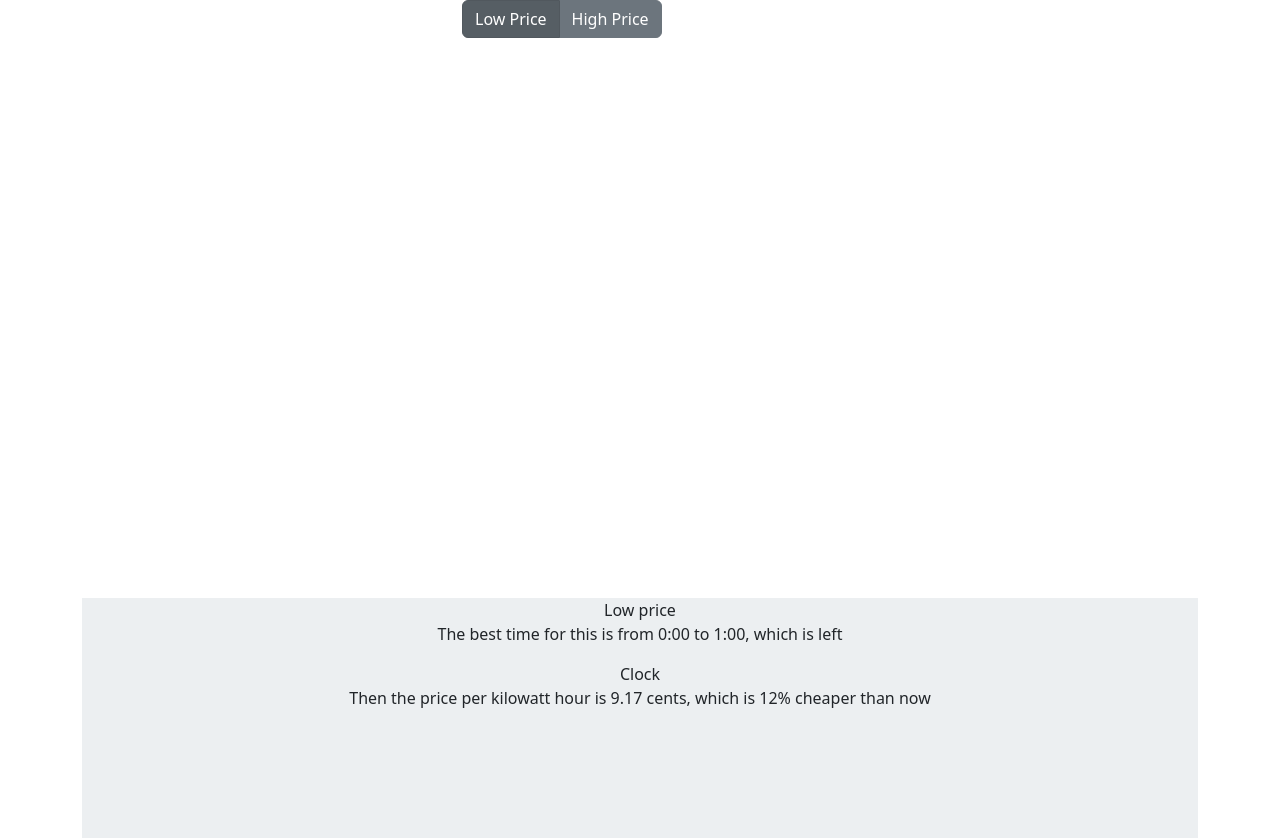
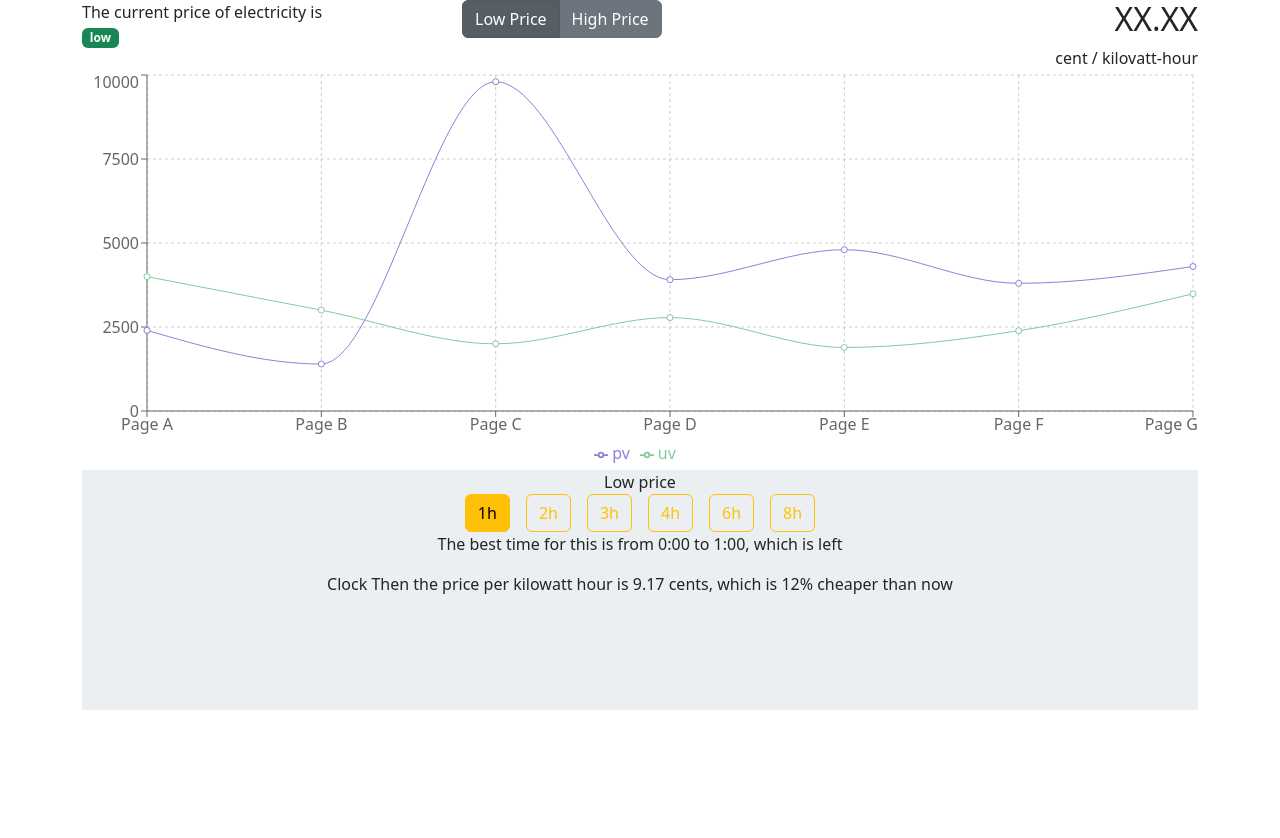
Before and after one commit to Trunessi/elektrikell, a React (Create React App) app: page / in a window 1280 px wide. After the commit the page ends 800 px from the top, so only its background shows below. Built offline with nearby package versions, Linux system fonts and the light colour scheme.

Commit message:
recharts, info, intervals (#3)

```diff
--- a/package.json
+++ b/package.json
@@ -8,6 +8,7 @@
     "react-bootstrap": "^2.10.0",
     "react-dom": "^18.2.0",
     "react-scripts": "5.0.1",
+    "recharts": "^2.10.4",
     "sass": "^1.70.0"
   },
   "scripts": {
@@ -30,5 +31,8 @@
       "last 1 firefox version",
       "last 1 safari version"
     ]
+  },
+  "devDependencies": {
+    "@babel/plugin-proposal-private-property-in-object": "^7.21.11"
   }
 }
--- a/src/App.js
+++ b/src/App.js
@@ -7,12 +7,17 @@ import Footer from "./Footer";
 
 function App() {
   const [activePrice, setActivePrice] = useState(DEFAULT_ACTIVE_BUTTONS);
+  const [activeHour, setActiveHour] = useState();
 
   return (
     <Container>
       <Head activePrice={activePrice} setActivePrice={setActivePrice} />
-      <Body />
-      <Footer activePrice={activePrice} />
+      <Body activeHour={activeHour} />
+      <Footer
+        activePrice={activePrice}
+        activeHour={activeHour}
+        setActiveHour={setActiveHour}
+      />
     </Container>
   );
 }
--- a/src/App.scss
+++ b/src/App.scss
@@ -5,7 +5,7 @@
 }
 .body {
     background-color: white;
-    height: 70vh;
+    // height: 60vh;
 }
 .footer {
     display: flex;
--- a/src/Body/Body.jsx
+++ b/src/Body/Body.jsx
@@ -1,10 +1,33 @@
 import Row from "react-bootstrap/Row";
 import Col from "react-bootstrap/Col";
+import { DATA } from "./constants";
+import {
+  LineChart,
+  CartesianGrid,
+  XAxis,
+  YAxis,
+  Tooltip,
+  Legend,
+  Line,
+  ResponsiveContainer,
+} from "recharts";
 
 function Body() {
   return (
     <Row className="body">
-      <Col></Col>
+      <Col>
+        <ResponsiveContainer width="100%" height={400}>
+          <LineChart data={DATA}>
+            <CartesianGrid strokeDasharray="3 3" />
+            <XAxis dataKey="name" />
+            <YAxis />
+            <Tooltip />
+            <Legend />
+            <Line type="monotone" dataKey="pv" stroke="#8884d8" />
+            <Line type="monotone" dataKey="uv" stroke="#82ca9d" />
+          </LineChart>
+        </ResponsiveContainer>
+      </Col>
     </Row>
   );
 }
--- /dev/null
+++ b/src/Body/constants.js
@@ -0,0 +1,44 @@
+export const DATA = [
+  {
+    name: "Page A",
+    uv: 4000,
+    pv: 2400,
+    amt: 2400,
+  },
+  {
+    name: "Page B",
+    uv: 3000,
+    pv: 1398,
+    amt: 2210,
+  },
+  {
+    name: "Page C",
+    uv: 2000,
+    pv: 9800,
+    amt: 2290,
+  },
+  {
+    name: "Page D",
+    uv: 2780,
+    pv: 3908,
+    amt: 2000,
+  },
+  {
+    name: "Page E",
+    uv: 1890,
+    pv: 4800,
+    amt: 2181,
+  },
+  {
+    name: "Page F",
+    uv: 2390,
+    pv: 3800,
+    amt: 2500,
+  },
+  {
+    name: "Page G",
+    uv: 3490,
+    pv: 4300,
+    amt: 2100,
+  },
+];
--- a/src/Footer/Footer.jsx
+++ b/src/Footer/Footer.jsx
@@ -3,8 +3,15 @@ import TargetLow from "./TargetLow";
 import { DEFAULT_ACTIVE_BUTTONS } from "../Head";
 
 
-function Footer(props) {
-  return <div className="footer">{props.activePrice === DEFAULT_ACTIVE_BUTTONS ? <TargetLow/> : <TargetHigh/>}</div>;
+function Footer({activePrice, activeHour, setActiveHour}) {
+
+  return (
+  <div className="footer">
+    {activePrice === DEFAULT_ACTIVE_BUTTONS ? (
+  <TargetLow activeHour={activeHour} setActiveHour={setActiveHour}/>
+  ) : (
+  <TargetHigh/>
+  )}</div>);
 }
 
 export default Footer;
--- a/src/Footer/Intervals.jsx
+++ b/src/Footer/Intervals.jsx
@@ -1,10 +1,30 @@
 import Row from "react-bootstrap/Row";
 import Col from "react-bootstrap/Col";
+import Button from "react-bootstrap/Button";
+import Stack from "react-bootstrap/Stack";
+import { INTERVALS } from "./constants";
 
-function Intervals() {
+function Intervals({ activeHour, setActiveHour }) {
   return (
     <Row>
-      <Col></Col>
+      <Col>
+        <Stack
+          direction="horizontal"
+          gap={3}
+          className="justify-content-center"
+        >
+          {INTERVALS.map(({ id, name }) => (
+            <Button
+              key={id}
+              variant="outline-warning"
+              active={(activeHour || 1) === id}
+              onClick={() => setActiveHour(id)}
+            >
+              {name}
+            </Button>
+          ))}
+        </Stack>
+      </Col>
     </Row>
   );
 }
--- a/src/Footer/TargetLow.jsx
+++ b/src/Footer/TargetLow.jsx
@@ -1,7 +1,8 @@
 import Row from "react-bootstrap/Row";
 import Col from "react-bootstrap/Col";
+import Intervals from "./Intervals";
 
-function TargetLow() {
+function TargetLow(props) {
   return (
     <>
       <Row>
@@ -9,14 +10,14 @@ function TargetLow() {
       </Row>
       <Row>
         <Col>
-          <p>The best time for this is from 0:00 to 1:00, which is left</p>
-          Clock
+          <Intervals {...props} />
         </Col>
       </Row>
       <Row>
         <Col>
-          Then the price per kilowatt hour is 9.17 cents, which is 12% cheaper
-          than now
+          <p>The best time for this is from 0:00 to 1:00, which is left</p>
+          Clock Then the price per kilowatt hour is 9.17 cents, which is 12%
+          cheaper than now
         </Col>
       </Row>
     </>
--- /dev/null
+++ b/src/Footer/constants.js
@@ -0,0 +1,4 @@
+export const INTERVALS = [1, 2, 3, 4, 6, 8].map((v) => ({
+  id: v,
+  name: `${v}h`,
+}));
--- a/src/Head/Info.jsx
+++ b/src/Head/Info.jsx
@@ -1,12 +1,17 @@
 import Col from "react-bootstrap/Col";
 import Button from "react-bootstrap/Button";
 import ButtonGroup from "react-bootstrap/ButtonGroup";
-import { PRICE_BUTTONS } from "./constants";
+import { PRICE_BUTTONS, BADGES } from "./constants";
+import Badge from 'react-bootstrap/Badge';
+
 
 function Info({ activePrice, setActivePrice }) {
   return (
     <>
-      <Col></Col>
+      <Col>
+        <div>The current price of electricity is</div>
+        <Badge bg={BADGES[0].name}>{BADGES[0].id}</Badge>
+      </Col>
       <Col>
         <ButtonGroup>
           {PRICE_BUTTONS.map(({ name, id }) => (
@@ -21,7 +26,10 @@ function Info({ activePrice, setActivePrice }) {
           ))}
         </ButtonGroup>
       </Col>
-      <Col></Col>
+      <Col className="text-end">
+        <h2>XX.XX</h2>
+        <div>cent / kilovatt-hour</div>
+      </Col>
     </>
   );
 }
--- a/src/Head/constants.js
+++ b/src/Head/constants.js
@@ -1,12 +1,25 @@
+export const LOW = 'low';
+export const HIGH = 'high'
+
+export const BADGES = [
+  {
+    name: 'success',
+    id: LOW
+  },
+  {
+    name: 'danger',
+    id: HIGH
+  }
+];
 export const PRICE_BUTTONS = [
   {
     name: "Low Price",
-    id: "Low",
+    id: LOW,
   },
   {
     name: "High Price",
-    id: "High",
+    id: HIGH,
   },
 ];
 
-export const DEFAULT_ACTIVE_BUTTONS = "Low";
+export const DEFAULT_ACTIVE_BUTTONS = LOW;
```
Also changed, not shown: 1 other file (tests, documents, lock files or other folders).
